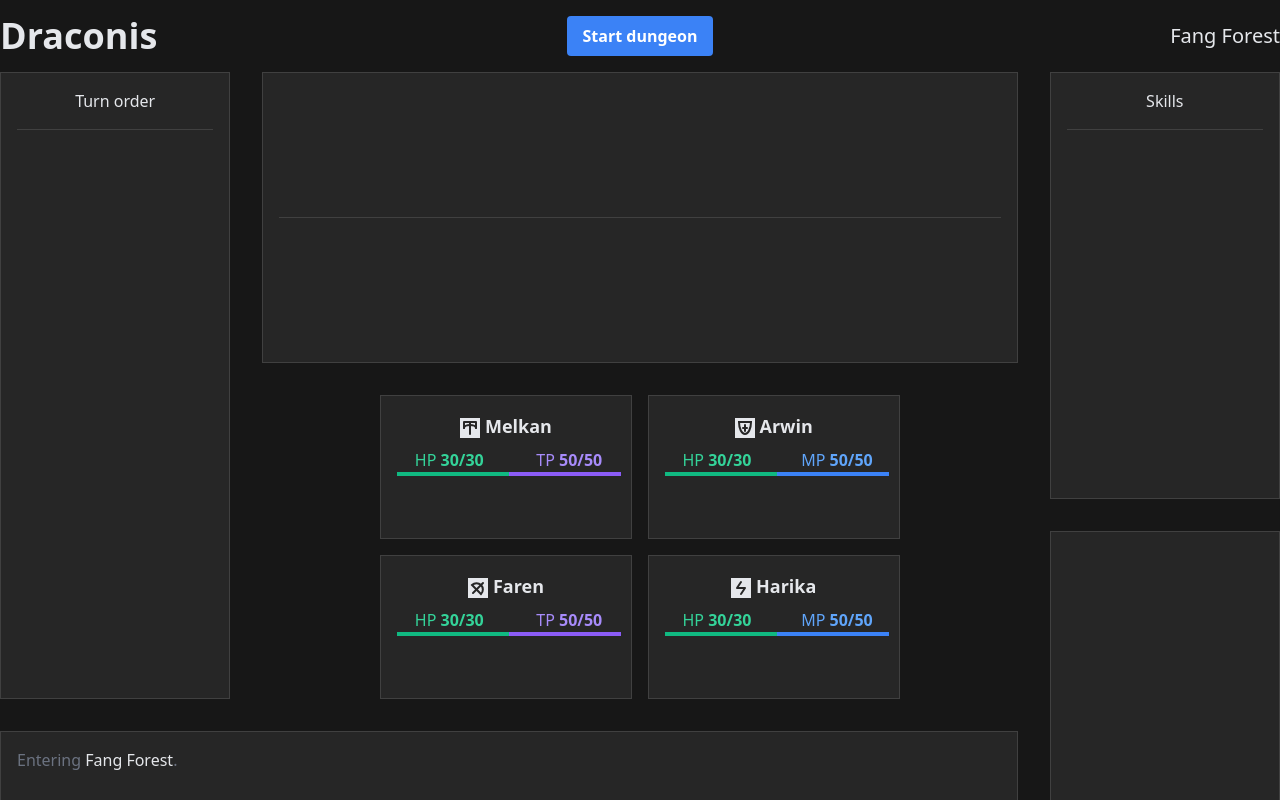
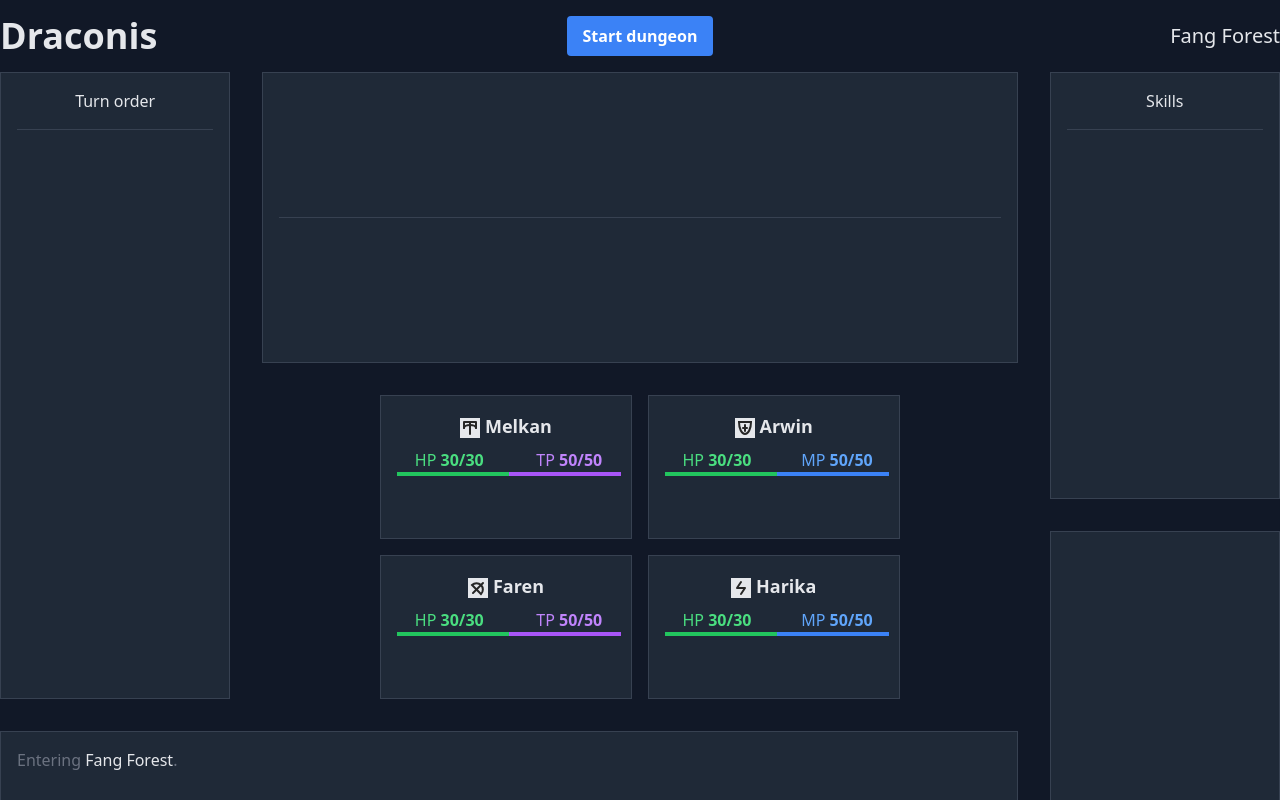
Before and after one commit to fbeaufume/draconis, an Angular app: page / in a window 1280 px wide. Shown: the top 800 px of the page. Built offline with nearby package versions, Linux system fonts and the light colour scheme.

Commit message:
Added Tailwind integration to Angular

```diff
--- a/package.json
+++ b/package.json
@@ -19,6 +19,7 @@
     "@angular/platform-browser-dynamic": "~13.1.2",
     "@angular/router": "~13.1.2",
     "rxjs": "~7.4.0",
+    "tailwindcss": "^3.0.16",
     "tslib": "^2.3.0",
     "zone.js": "~0.11.4"
   },
@@ -34,6 +35,7 @@
     "karma-coverage": "~2.1.0",
     "karma-jasmine": "~4.0.0",
     "karma-jasmine-html-reporter": "~1.7.0",
+    "postcss": "^8.4.5",
     "typescript": "~4.5.4"
   }
 }
--- a/src/index.html
+++ b/src/index.html
@@ -6,22 +6,6 @@
   <base href="/">
   <meta name="viewport" content="width=device-width, initial-scale=1">
   <link rel="icon" type="image/x-icon" href="favicon.ico">
-  <link href="https://unpkg.com/tailwindcss@2.2.19/dist/tailwind.min.css" rel="stylesheet">
-  <!-- To use true gray colors -->
-  <style type="text/css">
-    .border-gray-700 {
-      border-color: #404040;
-    }
-    .border-gray-800 {
-      border-color: #262626;
-    }
-    .bg-gray-800 {
-      background-color: #262626;
-    }
-    .bg-gray-900 {
-      background-color: #171717;
-    }
-  </style>
 </head>
 <body class="font-sans bg-gray-900 text-gray-200">
 <app-root></app-root>
--- a/src/styles.css
+++ b/src/styles.css
@@ -15,3 +15,7 @@
   50%  { transform: scale(1.5); }
   100% { transform: scale(1); }
 }
+
+@tailwind base;
+@tailwind components;
+@tailwind utilities;
--- /dev/null
+++ b/tailwind.config.js
@@ -0,0 +1,7 @@
+module.exports = {
+  content: ['./src/**/*.{html,ts}'],
+  theme: {
+    extend: {},
+  },
+  plugins: [],
+}
```
Also changed, not shown: 1 other file (tests, documents, lock files or other folders).
